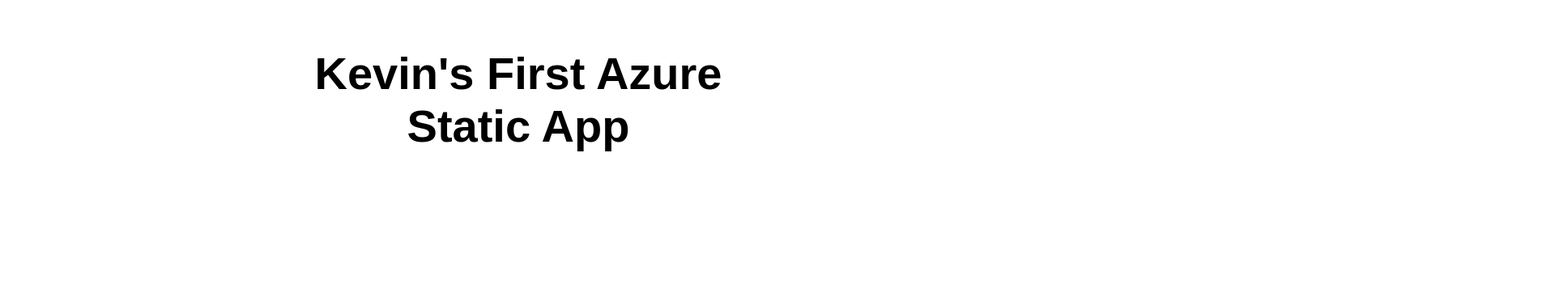
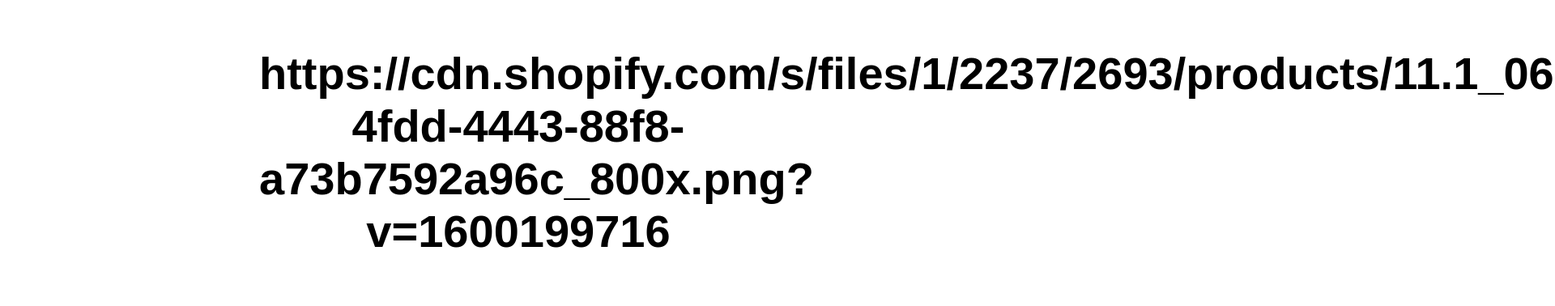
Before and after one commit to deFalt2147/my-first-static-azure-web-app, a plain HTML site: page index.html in a window 1280 px wide. Shown: the top 378 px of the page at 81% size, 1920 px wide, since content can reach past the window. Drawn offline with Linux system fonts and the light colour scheme.

Commit message:
Update index.html

```diff
--- a/index.html
+++ b/index.html
@@ -10,7 +10,7 @@
 
 <body>
   <main>
-    <h1>Kevin's First Azure Static App</h1>
+    <h1><html>https://cdn.shopify.com/s/files/1/2237/2693/products/11.1_067c3d16-4fdd-4443-88f8-a73b7592a96c_800x.png?v=1600199716</html></h1>
   </main>
 </body>
 
```
